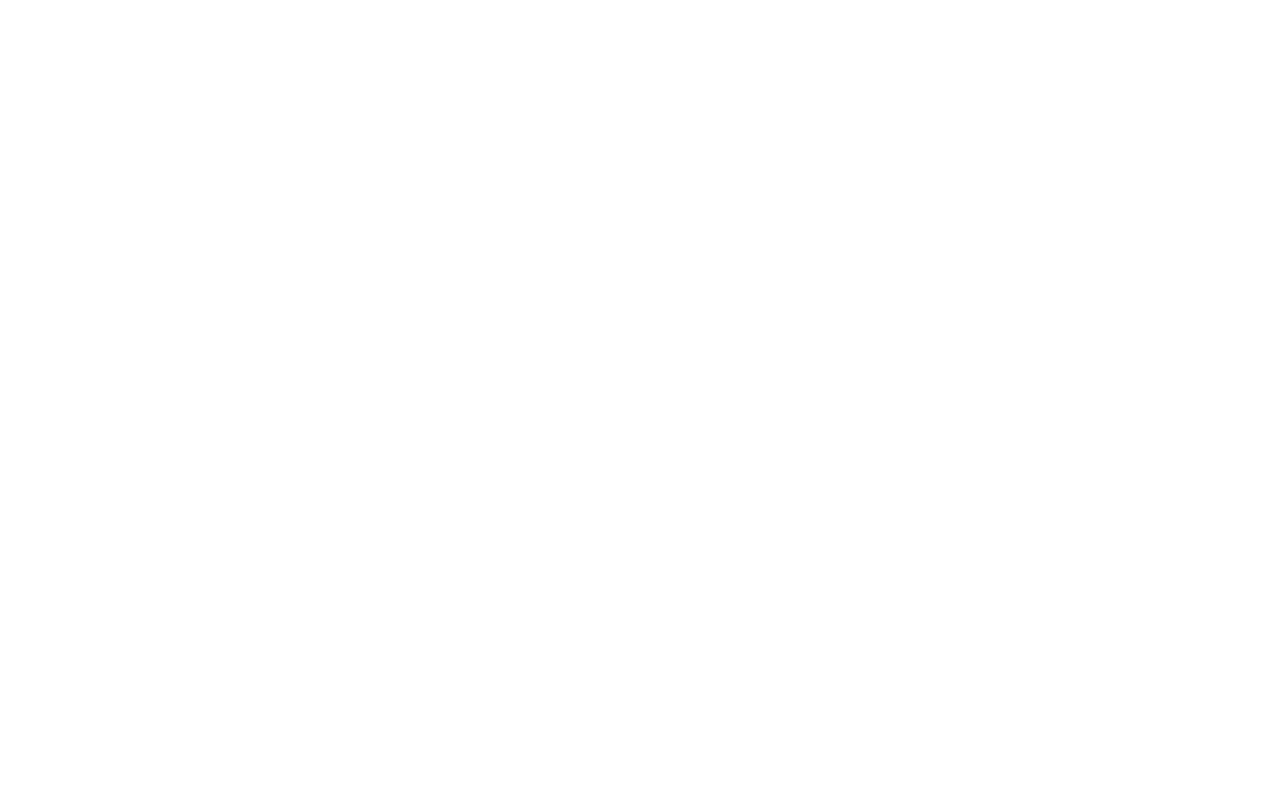
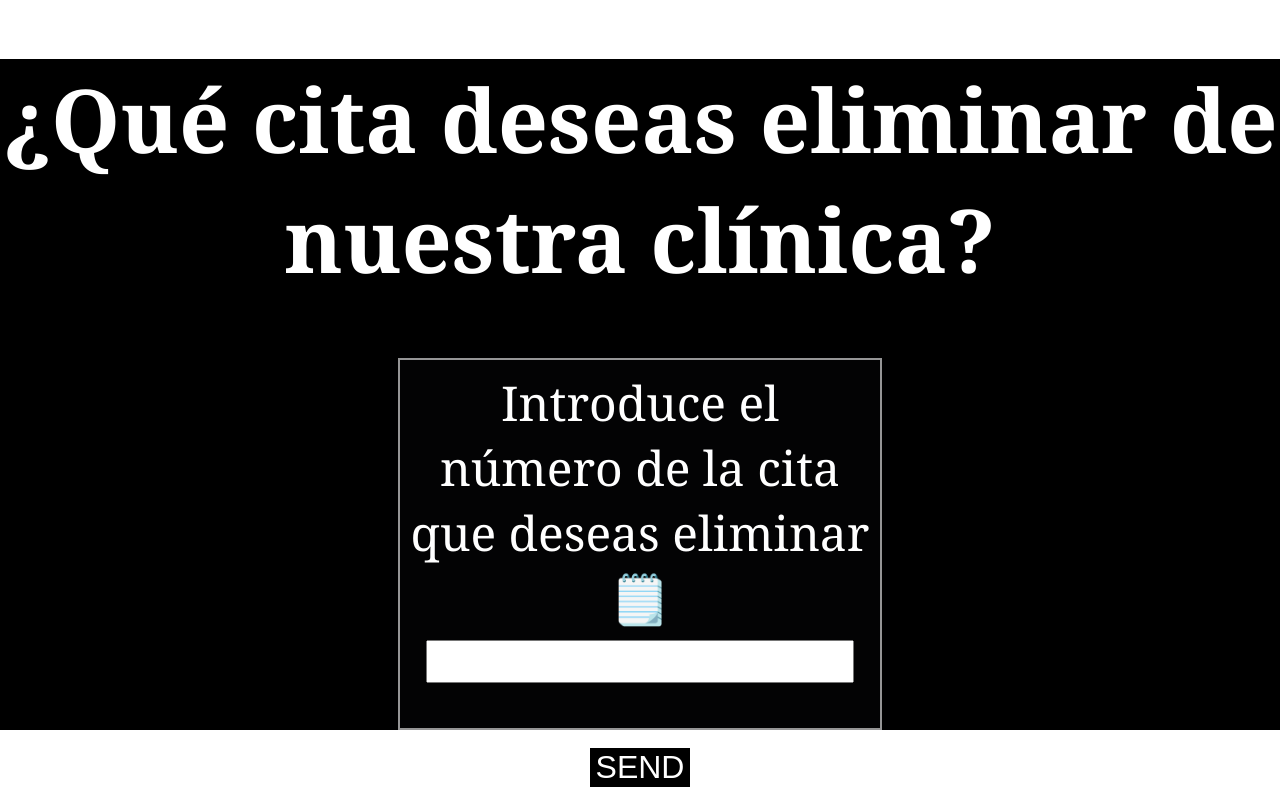
Before and after one commit to AlexMonPe/Frontend_clinica_veterinaria, a React (Create React App) app: page /borrarCita in a window 1280 px wide. Before the commit this address had no page. Built offline with nearby package versions, Linux system fonts and the light colour scheme.

Commit message:
carpetas de borrarmascota y modificar

```diff
--- a/package.json
+++ b/package.json
@@ -8,6 +8,7 @@
     "@testing-library/user-event": "^13.5.0",
     "react": "^18.0.0",
     "react-dom": "^18.0.0",
+    "react-redux": "^7.2.8",
     "react-router-dom": "^6.3.0",
     "react-scripts": "5.0.0",
     "redux": "^4.1.2",
--- a/src/App.js
+++ b/src/App.js
@@ -9,6 +9,7 @@
 import VistaCliente from "./componentes/VistaCliente/VistaCliente";
 import InfoMascotas from "./contenedores/InfoMascotas/InfoMascotas";
 import CrearCita from "./contenedores/CrearCita/CrearCita.js";
+import BorrarCita from "./contenedores/Borrarcita/Borrarcita.js";
 
 function App() {
   return (
@@ -23,6 +24,8 @@
           <Route path="/areaCliente" element={<VistaCliente />}></Route>
           <Route path="/mascotas" element={<InfoMascotas />}></Route>
           <Route path="/crearCita" element={<CrearCita />}></Route>
+          <Route path="/borrarCita" element={<BorrarCita />}></Route>
+
         </Routes>
       </BrowserRouter>
     </div>
--- /dev/null
+++ b/src/contenedores/Borrarcita/Borrarcita.js
@@ -0,0 +1,49 @@
+import "./Borrarcita.css";
+import { useNavigate } from "react-router-dom";
+
+const BorrarCita = () => {
+  const formSubmit = async (e) => {
+    e.preventDefault();
+    try {
+        const formData = {
+            idMascota: e.target[0].value,
+      };
+
+      const deleteCita = await fetch(
+        "https://veterinaria-back.herokuapp.com/citas/" + formData.idMascota,
+        {
+          method: "DELETE",
+          headers: {
+            "Content-Type": "application/json",
+          },
+        }
+      );
+
+      if (deleteCita) {
+        //history("/listado/" + postUser.userId);
+        return alert(
+          "Has borrado la cita " +
+            formData.idMascota +
+            " de la base de datos"
+        );
+      }
+    } catch (error) {
+      alert("no se ha cargado la bd " + error);
+    }
+  };
+
+  return (
+    <div>
+      <h1>¿Qué cita deseas eliminar de nuestra clínica?</h1>
+      <form onSubmit={(e) => formSubmit(e)}>
+        <label for="idMascota">
+          Introduce el número de la cita que deseas eliminar 🗒️
+        </label>
+        <input type="text" id="idMascota" name="idMascota" />
+        <input type="submit" value="SEND" className="sendButton" />
+      </form>
+    </div>
+  );
+};
+
+export default BorrarCita;
--- a/src/contenedores/RegistroMascota/RegistroMascota.js
+++ b/src/contenedores/RegistroMascota/RegistroMascota.js
@@ -1,4 +1,5 @@
 import { Link, useNavigate } from "react-router-dom";
+import Footer from "../../componentes/Footer/Footer";
 import "./RegistroMascota.css"
 
 const RegistroMascota = () => {
@@ -52,6 +53,7 @@
         <label for="idUsuario">idUsuario</label>
         <input type="text" id="idUsuario" name="idUsuario" />
         <input type="submit" value="Registrar" className="sendButton" />
+        <Footer />
       </form>
     </div>
   );
```
Also changed, not shown: src/contenedores/Borrarcita/Borrarcita.css (added), src/contenedores/ModificarCita/ModificarCita.js (added), src/contenedores/ModificarCita/modificar.css (added), src/contenedores/ModificarMascota/ModificarMascota.js (line endings or trailing spaces), 1 other file (tests, documents, lock files or other folders).
